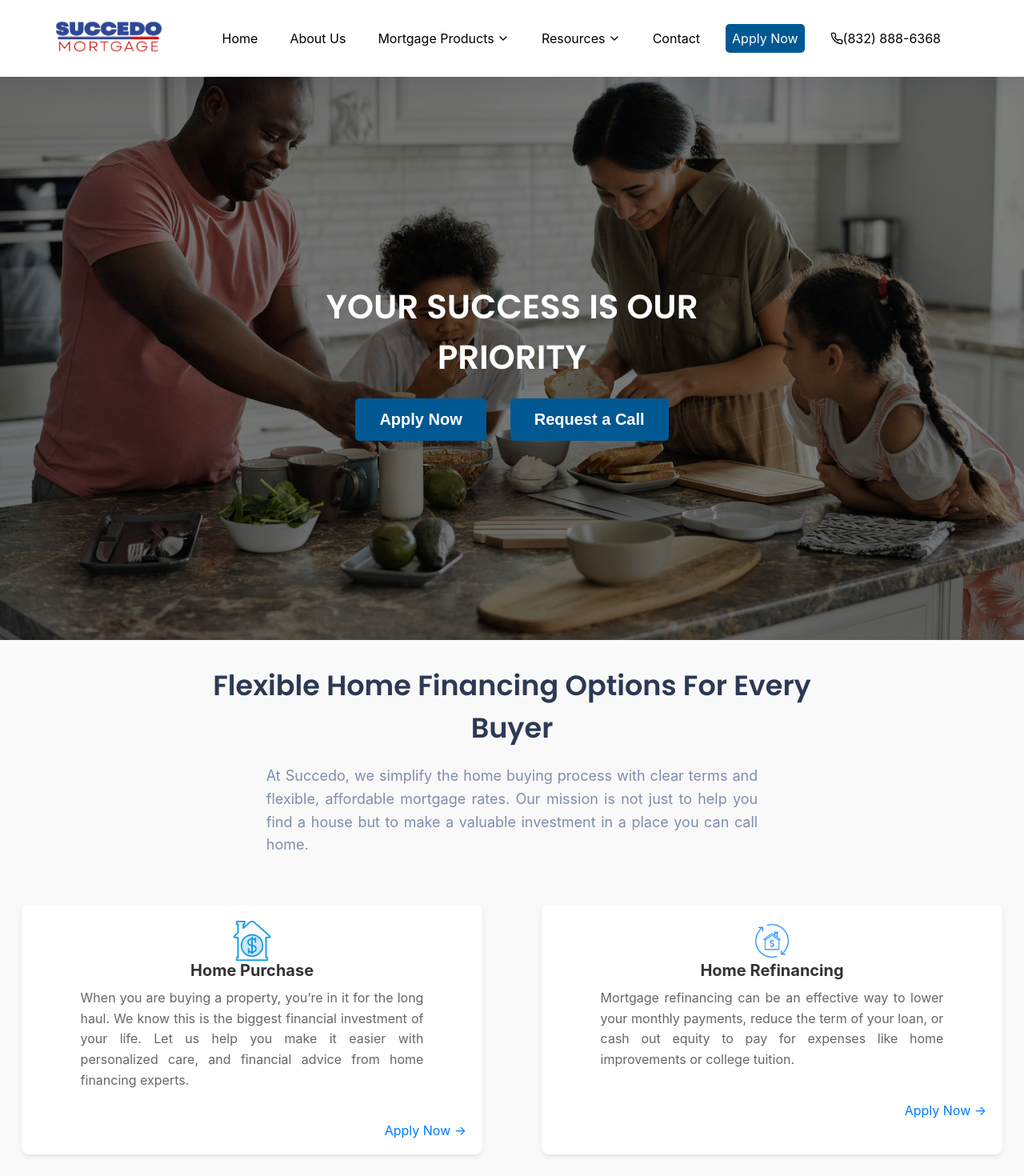
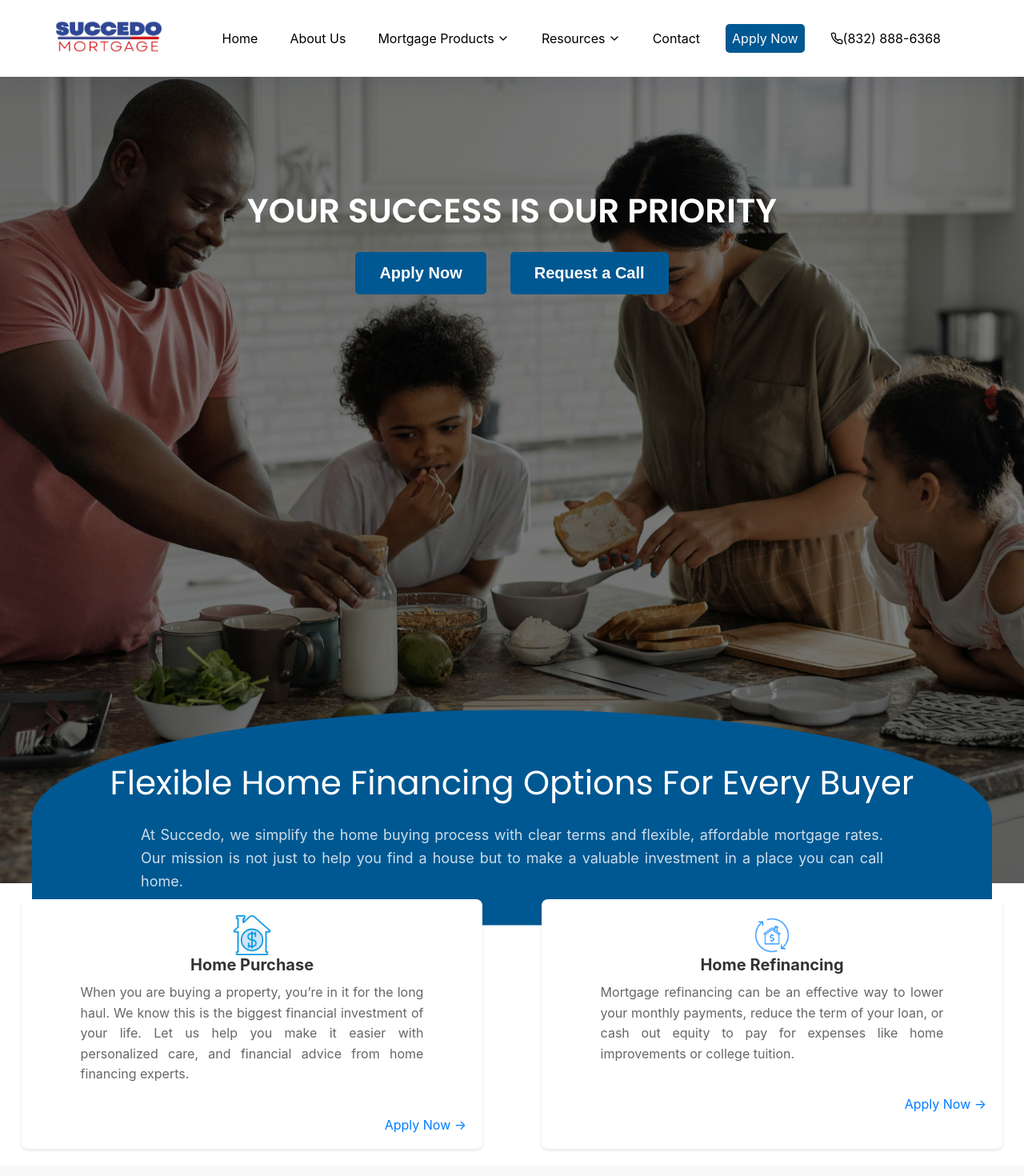
Before and after one commit to SamAtStrideRE/Succedo-mortgage, a React (Create React App) app: page / in a window 1280 px wide. Shown: the top 1470 px of the page at 80% size. Built offline with nearby package versions, Linux system fonts and the light colour scheme.

Commit message:
hero page

```diff
--- a/package.json
+++ b/package.json
@@ -18,6 +18,7 @@
     "react-icons": "^5.2.1",
     "react-router-dom": "^5.3.3",
     "react-scripts": "^5.0.1",
+    "react-scroll": "^1.9.0",
     "react-slick": "^0.29.0",
     "slick-carousel": "^1.8.1",
     "web-vitals": "^2.1.4"
--- a/src/components/home/awards/awards.css
+++ b/src/components/home/awards/awards.css
@@ -1,6 +1,6 @@
 /* Existing styles */
 .awards-section {
-  padding: 50px 0;
+  padding: 20px 0;
   background-color: #f9f9f9;
 }
 
--- a/src/components/home/featured/Featured.css
+++ b/src/components/home/featured/Featured.css
@@ -1,7 +1,7 @@
 .featured {
-  padding: 10px 0;
-  background-color: #f9f9f9;
+  position: relative;
 }
+
 
 .featured .heading {
   text-align: center;
--- a/src/components/home/featured/Featured.jsx
+++ b/src/components/home/featured/Featured.jsx
@@ -3,17 +3,15 @@ import Heading from "../../common/Heading";
 import "./Featured.css";
 
 const Featured = () => {
+
+
+
   return (
-    <section className="featured background">
-      <Heading
-        className="welcome"
-        title="Flexible Home Financing Options For Every Buyer"
-        subtitle="At Succedo, we simplify the home buying process with clear terms and flexible, affordable mortgage rates. Our mission is not just to help you find a house but to make a valuable investment in a place you can call home."
-      />
-      <br />
-      <br />
+    <section className="featured">
+        <br></br>
       <div className="featured-container">
         <div className="featured-card">
+
           <img
             src="/images/featuredpurchase.png"
             alt="Happy Family"
--- a/src/components/home/hero/Hero.jsx
+++ b/src/components/home/hero/Hero.jsx
@@ -1,20 +1,59 @@
-import React from "react";
+import React, { useEffect, useState } from "react";
 import Heading from "../../common/Heading";
 import "./hero.css";
 
 const Hero = () => {
+  const [showYellowContainer, setShowYellowContainer] = useState(false);
+
+  useEffect(() => {
+    const handleScroll = () => {
+      const scrollPosition = window.scrollY;
+
+      // Adjust this value to determine when to show/hide .yellow-container
+      const scrollThreshold = 100; // Example threshold, adjust as needed
+
+      if (scrollPosition > scrollThreshold && !showYellowContainer) {
+        setShowYellowContainer(true);
+      } else if (scrollPosition <= scrollThreshold && showYellowContainer) {
+        setShowYellowContainer(false);
+      }
+    };
+
+    window.addEventListener("scroll", handleScroll);
+
+    return () => {
+      window.removeEventListener("scroll", handleScroll);
+    };
+  }, [showYellowContainer]);
+
   return (
-    <>
-      <section className="hero">
-        <div className="container">
+    <section className="hero">
+      <div className="container">
+        <div className="hero-content">
           <Heading title="YOUR SUCCESS IS OUR PRIORITY" />
           <div className="buttons">
-            <a href="https://2584954.my1003app.com/2085367/inquiry" target="_blank" rel="noopener noreferrer"><button className="btn" >Apply Now</button></a>
+            <a
+              href="https://2584954.my1003app.com/2085367/inquiry"
+              target="_blank"
+              rel="noopener noreferrer"
+            >
+              <button className="btn">Apply Now</button>
+            </a>
             <button className="btn">Request a Call</button>
           </div>
+          <div className={`moving-yellow-container ${showYellowContainer ? 'show' : ''}`}>
+            <div className="hero-text">
+              <h1>Flexible Home Financing Options For Every Buyer</h1>
+              <p>
+                At Succedo, we simplify the home buying process with clear terms and flexible,
+                affordable mortgage rates. Our mission is not just to help you find a house but to
+                make a valuable investment in a place you can call home.
+              </p>
+            </div>
+          </div>
         </div>
-      </section>
-    </>
+      </div>
+    </section>
   );
 };
 
--- a/src/components/home/hero/hero.css
+++ b/src/components/home/hero/hero.css
@@ -7,16 +7,17 @@
   background-repeat: no-repeat;
   background-position: center;
   background-size: cover;
-  height: 100vh; /* Set height to 100vh to cover full height */
+  height: 138vh; /* Adjusted height to cover full viewport height */
   width: 100%;
   position: relative;
+
+
 }
 
 .buttons {
   display: flex;
   justify-content: center;
   margin-top: 20px;
-
 }
 
 .buttons button {
@@ -28,23 +29,45 @@
   cursor: pointer;
   margin-left: 15px;
   margin-right: 15px;
- transition: 0.2s ease-in;
+  transition: 0.2s ease-in;
   font-size: 20px;
 }
 
 .buttons button:hover {
   background-color: #ffffff;
-  color:  rgb(0, 88, 146);
+  color: rgb(0, 88, 146);
 }
 
 .hero .container {
   padding-top: 15%;
+  max-width: 1200px; /* Adjust maximum width as per your design */
+  margin: 0 auto; /* Center align the container */
+}
+
+.moving-yellow-container {
+  background-color: rgb(0, 88, 146);
+  padding: 20px;
+  border-top-left-radius: 100%;
+  border-top-right-radius: 100%;
+  overflow: hidden; /* Hide the bottom part of the container */
+  margin-bottom: 20px; /* Optional: adjust margin as needed */
+  transform: translateY(100%); /* Initial position shifted down */
+  margin-top: 250px; /* Adjust margin-top as needed */
+  transition: transform 0.9s ease, opacity 0.9s ease; /* Add transition for smooth movement */
+  width: auto; /* Adjust width to fit content or use width: 100vw; for full viewport width */
+  height: 100%; /* Example height adjustment */
+}
+
+
+.moving-yellow-container.show {
+  transform: translateY(0); /* Move up to original position */
+  opacity: 1; /* Show element */
 }
 
 .hero h1 {
   color: #ffffff;
   font-size: 42px;
-  padding-top: 140px;
+  padding-top: 20px; /* Reduced padding-top */
 }
 
 .hero p {
```
Also changed, not shown: 1 other file (tests, documents, lock files or other folders).
